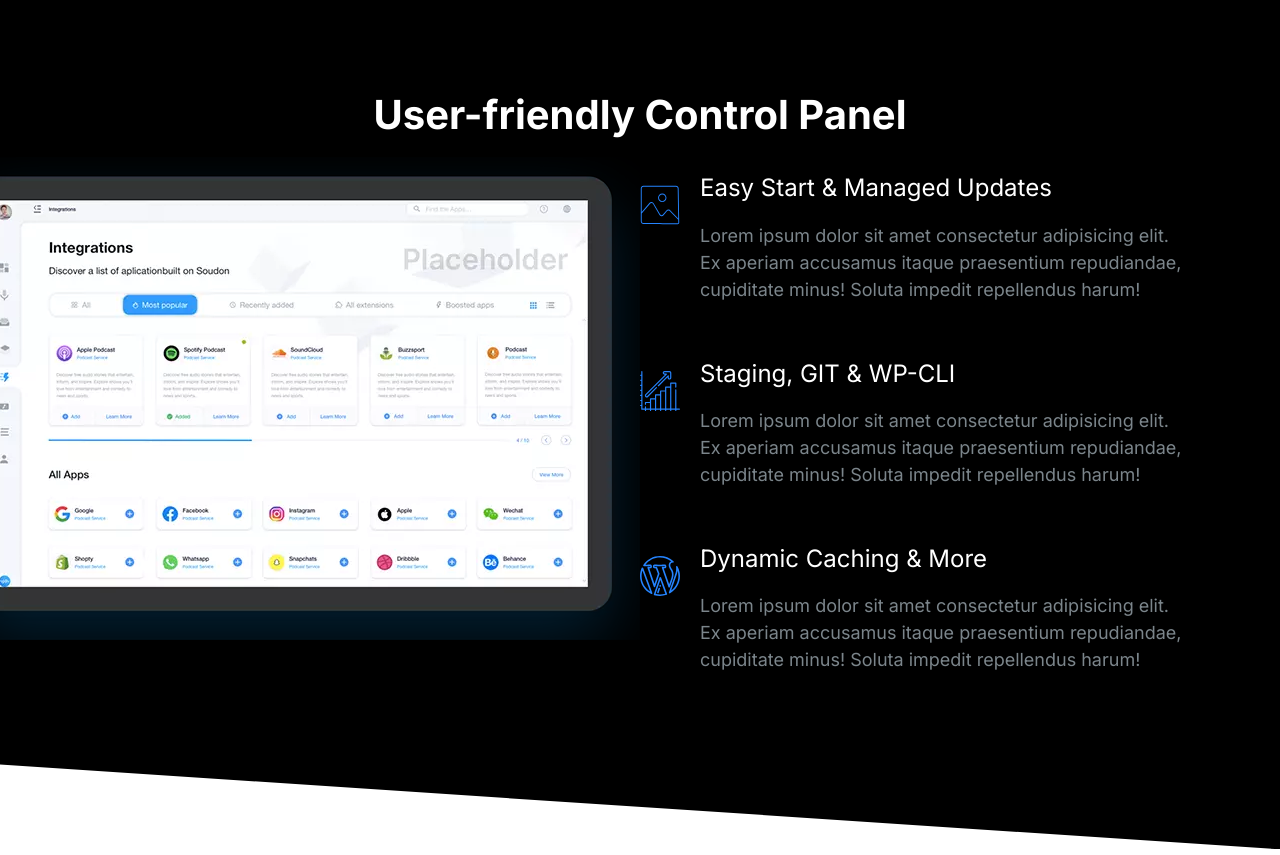
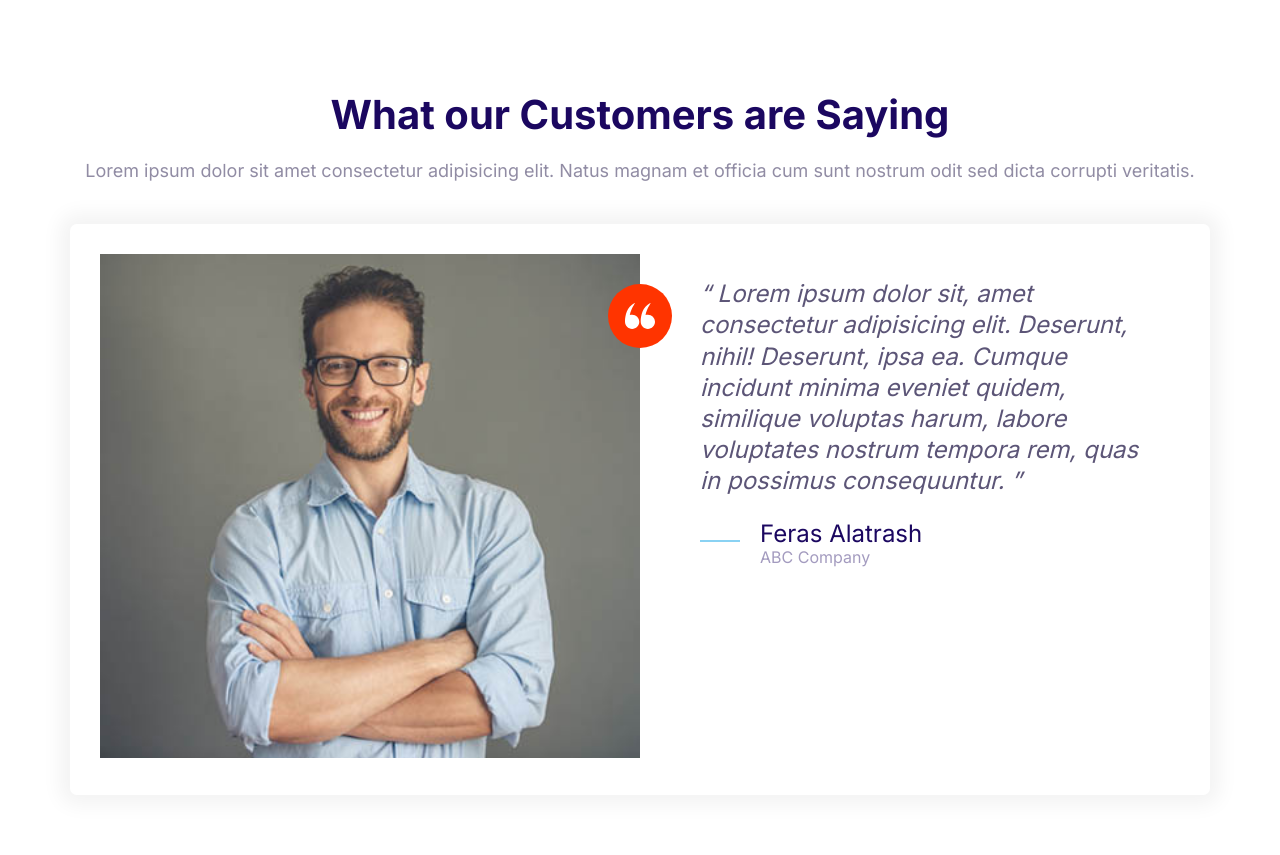
Before and after one commit to FER4S/Moshify, a plain HTML site: page index.html in a window 1280 px wide. Drawn offline with Linux system fonts and the light colour scheme.

Commit message:
Build Testimonial Block.

```diff
--- a/css/styles.css
+++ b/css/styles.css
@@ -581,6 +581,7 @@ a {
 }
 .block__header {
   text-align: center;
+  margin-bottom: 4rem;
 }
 .block__heading {
   margin-top: 0;
--- a/index.html
+++ b/index.html
@@ -13,78 +13,50 @@
     <link rel="stylesheet" href="css/styles.css" />
   </head>
   <body>
-    <section class="block block--dark block--skewed-right block-showcase">
+    <section class="block">
       <header class="block__header">
-        <h2>User-friendly Control Panel</h2>
+        <h2>What our Customers are Saying</h2>
+        <p>
+          Lorem ipsum dolor sit amet consectetur adipisicing elit. Natus magnam
+          et officia cum sunt nostrum odit sed dicta corrupti veritatis.
+        </p>
       </header>
-      <div class="container grid grid--1x2">
-        <picture class="block-showcase__image">
-          <source
-            type="image/webp"
-            srcset="images/ipad.webp 1x, images/ipad@2x.webp 2x"
-          />
-          <source
-            type="image/png"
-            srcset="images/ipad.png 1x, images/ipad@2x.png 2x"
-          />
-          <img src="images/ipad.png" alt="" />
-        </picture>
-        <ul class="list">
-          <li>
+      <div class="container">
+        <div class="card testimonial">
+          <div class="grid grid--1x2">
+            <div class="testimonial__image">
+              <img src="/images/testimonial.jpg" alt="A happy, smiling man" />
+              <span class="icon-container icon-container--accent">
+                <svg class="icon icon--small icon--white">
+                  <use xlink:href="images/sprite.svg#quotes"></use>
+                </svg>
+              </span>
+            </div>
+            <blockquote class="quote">
+              <p class="quote__text">
+                Lorem ipsum dolor sit, amet consectetur adipisicing elit.
+                Deserunt, nihil! Deserunt, ipsa ea. Cumque incidunt minima
+                eveniet quidem, similique voluptas harum, labore voluptates
+                nostrum tempora rem, quas in possimus consequuntur.
+              </p>
+              <footer>
                 <div class="media">
                   <div class="media__image">
-                <svg class="icon icon--primary">
-                  <use xlink:href="images/sprite.svg#snap"></use>
+                    <svg class="icon icon--primary quote__line">
+                      <use xlink:href="images/sprite.svg#line"></use>
                     </svg>
                   </div>
                   <div class="media__body">
-                <h3 class="media__title">Easy Start & Managed Updates</h3>
-                <p>
-                  Lorem ipsum dolor sit amet consectetur adipisicing elit. Ex
-                  aperiam accusamus itaque praesentium repudiandae, cupiditate
-                  minus! Soluta impedit repellendus harum!
-                </p>
+                    <h3 class="media__title quote__author">Feras Alatrash</h3>
+                    <p class="quote__company">ABC Company</p>
                   </div>
                 </div>
-          </li>
-          <li>
-            <div class="media">
-              <div class="media__image">
-                <svg class="icon icon--primary">
-                  <use xlink:href="images/sprite.svg#growth"></use>
-                </svg>
-              </div>
-              <div class="media__body">
-                <h3 class="media__title">Staging, GIT & WP-CLI</h3>
-                <p>
-                  Lorem ipsum dolor sit amet consectetur adipisicing elit. Ex
-                  aperiam accusamus itaque praesentium repudiandae, cupiditate
-                  minus! Soluta impedit repellendus harum!
-                </p>
+              </footer>
+            </blockquote>
           </div>
         </div>
-          </li>
-          <li>
-            <div class="media">
-              <div class="media__image">
-                <svg class="icon icon--primary">
-                  <use xlink:href="images/sprite.svg#wordpress"></use>
-                </svg>
-              </div>
-              <div class="media__body">
-                <h3 class="media__title">Dynamic Caching & More</h3>
-                <p>
-                  Lorem ipsum dolor sit amet consectetur adipisicing elit. Ex
-                  aperiam accusamus itaque praesentium repudiandae, cupiditate
-                  minus! Soluta impedit repellendus harum!
-                </p>
-              </div>
-            </div>
-          </li>
-        </ul>
       </div>
     </section>
-
     <script src="js/main.js"></script>
   </body>
 </html>
```
Also changed, not shown: components/testimonial block.html (added, +44 -0 lines). Lines whose indentation alone changed are shown as unchanged.
